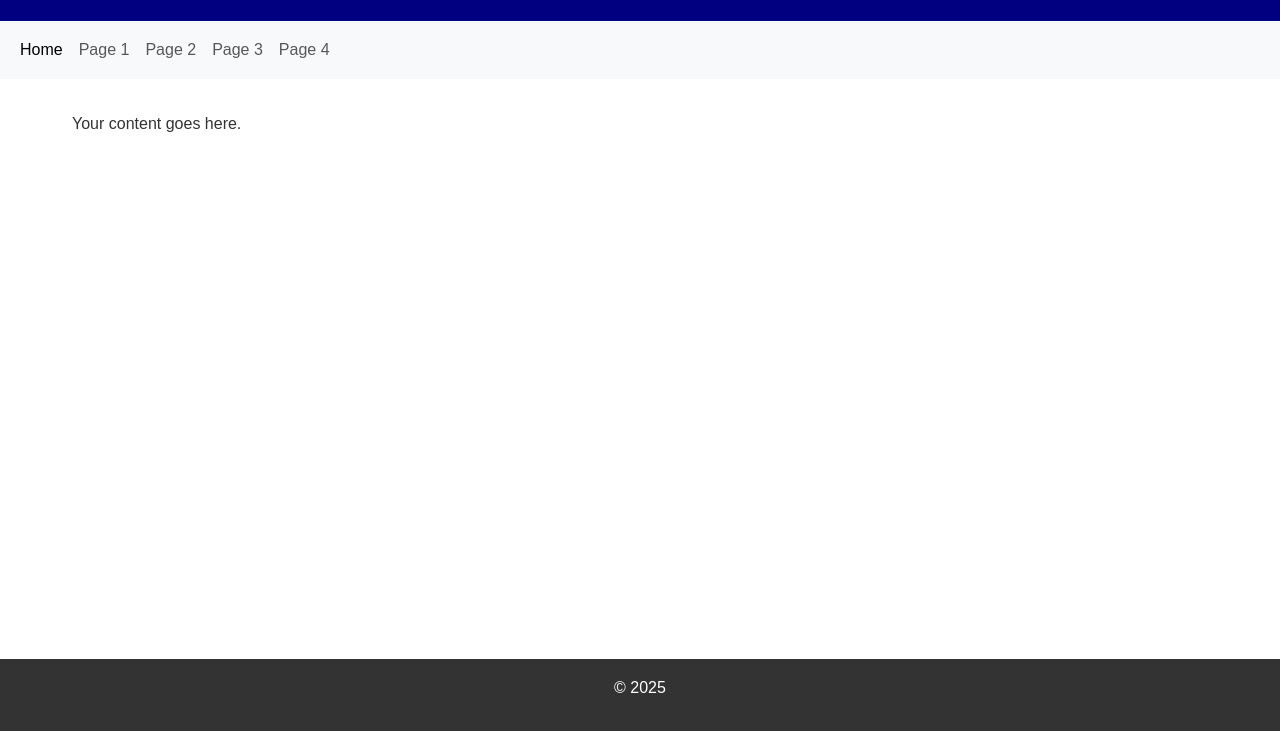
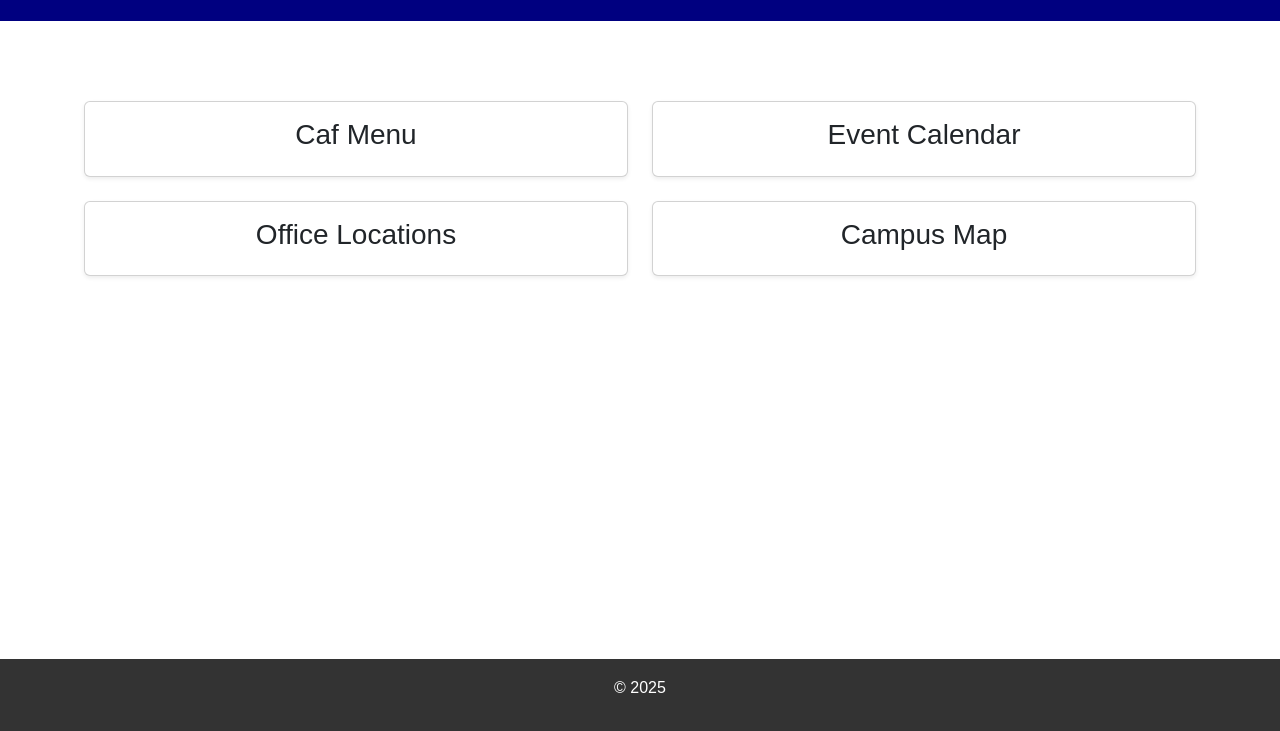
Before and after one commit to TLAllen662/Web-Development-Final, a plain HTML site: page index.html in a window 1280 px wide. Shown: the part 67-798 px from the top of the page. Drawn offline with nearby package versions, Linux system fonts and the light colour scheme.

Commit message:
Add navigation and content cards for pages 1 to 4

```diff
--- a/index.html
+++ b/index.html
@@ -15,22 +15,48 @@
         <h1>BMCU Basic Guide</h1>
     </header>
 
-    <!-- Navigation Bar -->
-    <nav class="navbar navbar-expand-lg navbar-light bg-light">
-        <div class="container-fluid">
-            <div class="navbar-nav">
-                <a class="nav-link active" href="index.html">Home</a>
-                <a class="nav-link" href="page1.html">Page 1</a>
-                <a class="nav-link" href="page2.html">Page 2</a>
-                <a class="nav-link" href="page3.html">Page 3</a>
-                <a class="nav-link" href="page4.html">Page 4</a>
+    <!-- Main Content -->
+    <main>
+        <div class="container my-5">
+            <div class="row g-4">
+                <div class="col-md-6">
+                    <a href="page1.html" class="text-decoration-none">
+                        <div class="card h-100 text-center shadow-sm">
+                            <div class="card-body d-flex align-items-center justify-content-center">
+                                <h3 class="card-title">Caf Menu</h3>
+                            </div>
+                        </div>
+                    </a>
+                </div>
+                <div class="col-md-6">
+                    <a href="page2.html" class="text-decoration-none">
+                        <div class="card h-100 text-center shadow-sm">
+                            <div class="card-body d-flex align-items-center justify-content-center">
+                                <h3 class="card-title">Event Calendar</h3>
+                            </div>
+                        </div>
+                    </a>
+                </div>
+                <div class="col-md-6">
+                    <a href="page3.html" class="text-decoration-none">
+                        <div class="card h-100 text-center shadow-sm">
+                            <div class="card-body d-flex align-items-center justify-content-center">
+                                <h3 class="card-title">Office Locations</h3>
+                            </div>
+                        </div>
+                    </a>
+                </div>
+                <div class="col-md-6">
+                    <a href="page4.html" class="text-decoration-none">
+                        <div class="card h-100 text-center shadow-sm">
+                            <div class="card-body d-flex align-items-center justify-content-center">
+                                <h3 class="card-title">Campus Map</h3>
+                            </div>
+                        </div>
+                    </a>
+                </div>
             </div>
         </div>
-    </nav>
-
-    <!-- Main Content -->
-    <main>
-        <p>Your content goes here.</p>
     </main>
 
     <!-- Footer Section -->
```
